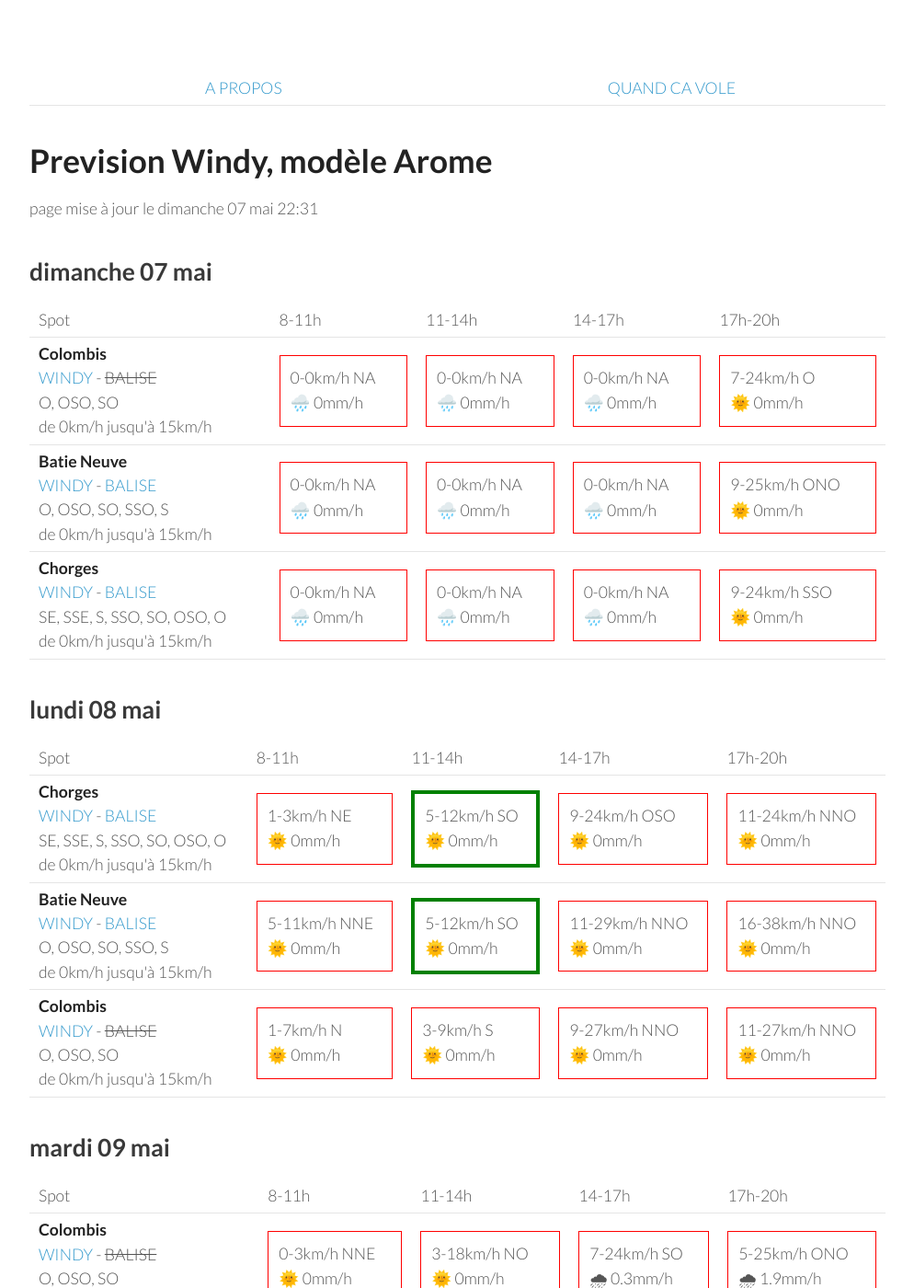
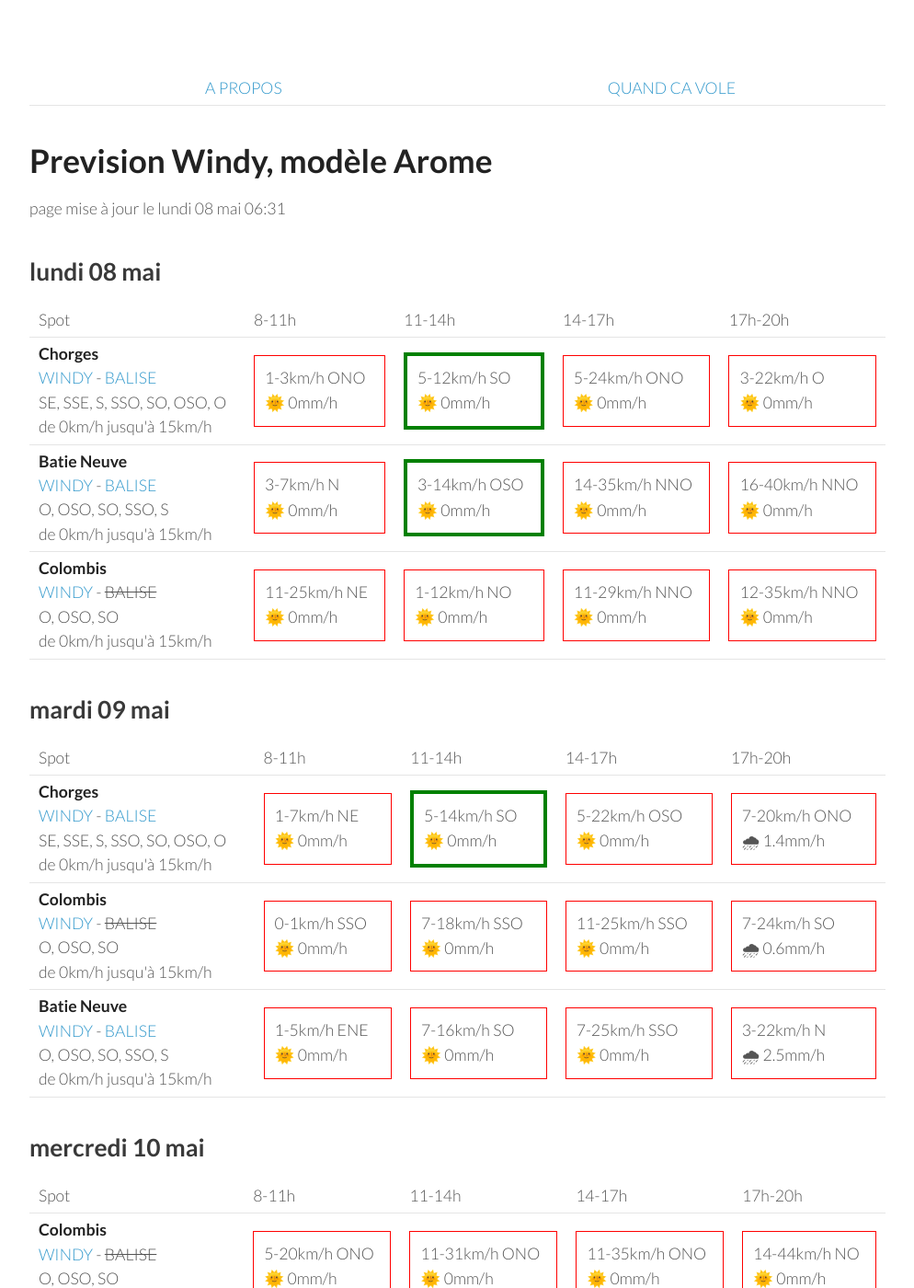
Before and after one commit to parapente-dans-le-nord/parapente-dans-le-nord.github.io, a Jekyll site: the page built from serre_poncon.markdown, in a window 1280 px wide and 1400 px high. Shown: the whole window at 92% size, without its empty margins (26-1020 px from the left). Built offline with Jekyll 4.4.1, drawn with Linux system fonts in a browser that asks for light colours; some of the changed text lies outside the part shown.

Commit message:
update index.markdown

```diff
--- a/serre_poncon.markdown
+++ b/serre_poncon.markdown
@@ -7,51 +7,8 @@ title:  "Tous les spots"
 {: .links}
 
 # Prevision Windy, modèle Arome
-page mise à jour le dimanche 07 mai 22:31
+page mise à jour le lundi 08 mai 06:31
 
-## dimanche 07 mai
-
-{::nomarkdown}
-<table>
-  <tbody>
-    <tr>
-      <td>Spot</td>
-      <td>8-11h</td>
-      <td>11-14h</td>
-      <td>14-17h</td>
-      <td>17h-20h</td>
-    </tr>
-<tr>
-        <td><strong>Colombis</strong><br><a href="https://windy.com/44.494/6.216?44.559,6.262,10">WINDY</a> - <span class="no-balise"> BALISE </span><br> <span class="vent-favorable">O, OSO, SO</span><br><span class="force-vent">de 0km/h jusqu'à 15km/h</span> </td>
-
-            <td><div class="not-flyable"><p>0-0km/h NA</p><p>🌧️ 0mm/h</p></div></td>
-            <td><div class="not-flyable"><p>0-0km/h NA</p><p>🌧️ 0mm/h</p></div></td>
-            <td><div class="not-flyable"><p>0-0km/h NA</p><p>🌧️ 0mm/h</p></div></td>
-            <td><div class="not-flyable"><p>7-24km/h O</p><p>🌞 0mm/h</p></div></td>
-
-    </tr>
-<tr>
-        <td><strong>Batie Neuve</strong><br><a href="https://windy.com/44.584/6.236?44.559,6.262,10,m:eTtagly">WINDY</a> - <span class=""><a href="https://www.openwindmap.org/PP554">BALISE</a> </span><br> <span class="vent-favorable">O, OSO, SO, SSO, S</span><br><span class="force-vent">de 0km/h jusqu'à 15km/h</span> </td>
-
-            <td><div class="not-flyable"><p>0-0km/h NA</p><p>🌧️ 0mm/h</p></div></td>
-            <td><div class="not-flyable"><p>0-0km/h NA</p><p>🌧️ 0mm/h</p></div></td>
-            <td><div class="not-flyable"><p>0-0km/h NA</p><p>🌧️ 0mm/h</p></div></td>
-            <td><div class="not-flyable"><p>9-25km/h ONO</p><p>🌞 0mm/h</p></div></td>
-
-    </tr>
-<tr>
-        <td><strong>Chorges</strong><br><a href="https://windy.com/44.578/6.280?44.559,6.262,10">WINDY</a> - <span class=""><a href="https://www.openwindmap.org/PP554">BALISE</a> </span><br> <span class="vent-favorable">SE, SSE, S, SSO, SO, OSO, O</span><br><span class="force-vent">de 0km/h jusqu'à 15km/h</span> </td>
-
-            <td><div class="not-flyable"><p>0-0km/h NA</p><p>🌧️ 0mm/h</p></div></td>
-            <td><div class="not-flyable"><p>0-0km/h NA</p><p>🌧️ 0mm/h</p></div></td>
-            <td><div class="not-flyable"><p>0-0km/h NA</p><p>🌧️ 0mm/h</p></div></td>
-            <td><div class="not-flyable"><p>9-24km/h SSO</p><p>🌞 0mm/h</p></div></td>
-
-    </tr>
-
-</tbody>
-</table>
-{:/}
 ## lundi 08 mai
 
 {::nomarkdown}
@@ -67,30 +24,30 @@ page mise à jour le dimanche 07 mai 22:31
 <tr>
         <td><strong>Chorges</strong><br><a href="https://windy.com/44.578/6.280?44.559,6.262,10">WINDY</a> - <span class=""><a href="https://www.openwindmap.org/PP554">BALISE</a> </span><br> <span class="vent-favorable">SE, SSE, S, SSO, SO, OSO, O</span><br><span class="force-vent">de 0km/h jusqu'à 15km/h</span> </td>
 
-            <td><div class="not-flyable"><p>1-3km/h NE</p><p>🌞 0mm/h</p></div></td>
+            <td><div class="not-flyable"><p>1-3km/h ONO</p><p>🌞 0mm/h</p></div></td>
             <td><div class="flyable"><p>5-12km/h SO</p><p>🌞 0mm/h</p></div></td>
-            <td><div class="not-flyable"><p>9-24km/h OSO</p><p>🌞 0mm/h</p></div></td>
-            <td><div class="not-flyable"><p>11-24km/h NNO</p><p>🌞 0mm/h</p></div></td>
+            <td><div class="not-flyable"><p>5-24km/h ONO</p><p>🌞 0mm/h</p></div></td>
+            <td><div class="not-flyable"><p>3-22km/h O</p><p>🌞 0mm/h</p></div></td>
 
 
     </tr>
 <tr>
         <td><strong>Batie Neuve</strong><br><a href="https://windy.com/44.584/6.236?44.559,6.262,10,m:eTtagly">WINDY</a> - <span class=""><a href="https://www.openwindmap.org/PP554">BALISE</a> </span><br> <span class="vent-favorable">O, OSO, SO, SSO, S</span><br><span class="force-vent">de 0km/h jusqu'à 15km/h</span> </td>
 
-            <td><div class="not-flyable"><p>5-11km/h NNE</p><p>🌞 0mm/h</p></div></td>
-            <td><div class="flyable"><p>5-12km/h SO</p><p>🌞 0mm/h</p></div></td>
-            <td><div class="not-flyable"><p>11-29km/h NNO</p><p>🌞 0mm/h</p></div></td>
-            <td><div class="not-flyable"><p>16-38km/h NNO</p><p>🌞 0mm/h</p></div></td>
+            <td><div class="not-flyable"><p>3-7km/h N</p><p>🌞 0mm/h</p></div></td>
+            <td><div class="flyable"><p>3-14km/h OSO</p><p>🌞 0mm/h</p></div></td>
+            <td><div class="not-flyable"><p>14-35km/h NNO</p><p>🌞 0mm/h</p></div></td>
+            <td><div class="not-flyable"><p>16-40km/h NNO</p><p>🌞 0mm/h</p></div></td>
 
 
     </tr>
 <tr>
         <td><strong>Colombis</strong><br><a href="https://windy.com/44.494/6.216?44.559,6.262,10">WINDY</a> - <span class="no-balise"> BALISE </span><br> <span class="vent-favorable">O, OSO, SO</span><br><span class="force-vent">de 0km/h jusqu'à 15km/h</span> </td>
 
-            <td><div class="not-flyable"><p>1-7km/h N</p><p>🌞 0mm/h</p></div></td>
-            <td><div class="not-flyable"><p>3-9km/h S</p><p>🌞 0mm/h</p></div></td>
-            <td><div class="not-flyable"><p>9-27km/h NNO</p><p>🌞 0mm/h</p></div></td>
-            <td><div class="not-flyable"><p>11-27km/h NNO</p><p>🌞 0mm/h</p></div></td>
+            <td><div class="not-flyable"><p>11-25km/h NE</p><p>🌞 0mm/h</p></div></td>
+            <td><div class="not-flyable"><p>1-12km/h NO</p><p>🌞 0mm/h</p></div></td>
+            <td><div class="not-flyable"><p>11-29km/h NNO</p><p>🌞 0mm/h</p></div></td>
+            <td><div class="not-flyable"><p>12-35km/h NNO</p><p>🌞 0mm/h</p></div></td>
 
 
     </tr>
@@ -111,32 +68,32 @@ page mise à jour le dimanche 07 mai 22:31
       <td>17h-20h</td>
     </tr>
 <tr>
+        <td><strong>Chorges</strong><br><a href="https://windy.com/44.578/6.280?44.559,6.262,10">WINDY</a> - <span class=""><a href="https://www.openwindmap.org/PP554">BALISE</a> </span><br> <span class="vent-favorable">SE, SSE, S, SSO, SO, OSO, O</span><br><span class="force-vent">de 0km/h jusqu'à 15km/h</span> </td>
+
+            <td><div class="not-flyable"><p>1-7km/h NE</p><p>🌞 0mm/h</p></div></td>
+            <td><div class="flyable"><p>5-14km/h SO</p><p>🌞 0mm/h</p></div></td>
+            <td><div class="not-flyable"><p>5-22km/h OSO</p><p>🌞 0mm/h</p></div></td>
+            <td><div class="not-flyable"><p>7-20km/h ONO</p><p>🌧 1.4mm/h</p></div></td>
+
+
+    </tr>
+<tr>
         <td><strong>Colombis</strong><br><a href="https://windy.com/44.494/6.216?44.559,6.262,10">WINDY</a> - <span class="no-balise"> BALISE </span><br> <span class="vent-favorable">O, OSO, SO</span><br><span class="force-vent">de 0km/h jusqu'à 15km/h</span> </td>
 
-            <td><div class="not-flyable"><p>0-3km/h NNE</p><p>🌞 0mm/h</p></div></td>
-            <td><div class="not-flyable"><p>3-18km/h NO</p><p>🌞 0mm/h</p></div></td>
-            <td><div class="not-flyable"><p>7-24km/h SO</p><p>🌧 0.3mm/h</p></div></td>
-            <td><div class="not-flyable"><p>5-25km/h ONO</p><p>🌧 1.9mm/h</p></div></td>
+            <td><div class="not-flyable"><p>0-1km/h SSO</p><p>🌞 0mm/h</p></div></td>
+            <td><div class="not-flyable"><p>7-18km/h SSO</p><p>🌞 0mm/h</p></div></td>
+            <td><div class="not-flyable"><p>11-25km/h SSO</p><p>🌞 0mm/h</p></div></td>
+            <td><div class="not-flyable"><p>7-24km/h SO</p><p>🌧 0.6mm/h</p></div></td>
 
 
     </tr>
 <tr>
         <td><strong>Batie Neuve</strong><br><a href="https://windy.com/44.584/6.236?44.559,6.262,10,m:eTtagly">WINDY</a> - <span class=""><a href="https://www.openwindmap.org/PP554">BALISE</a> </span><br> <span class="vent-favorable">O, OSO, SO, SSO, S</span><br><span class="force-vent">de 0km/h jusqu'à 15km/h</span> </td>
 
-            <td><div class="not-flyable"><p>1-5km/h NNE</p><p>🌞 0mm/h</p></div></td>
-            <td><div class="not-flyable"><p>1-18km/h S</p><p>🌞 0mm/h</p></div></td>
-            <td><div class="not-flyable"><p>7-31km/h SO</p><p>🌧 0.2mm/h</p></div></td>
-            <td><div class="not-flyable"><p>5-35km/h OSO</p><p>🌧 2.6mm/h</p></div></td>
-
-
-    </tr>
-<tr>
-        <td><strong>Chorges</strong><br><a href="https://windy.com/44.578/6.280?44.559,6.262,10">WINDY</a> - <span class=""><a href="https://www.openwindmap.org/PP554">BALISE</a> </span><br> <span class="vent-favorable">SE, SSE, S, SSO, SO, OSO, O</span><br><span class="force-vent">de 0km/h jusqu'à 15km/h</span> </td>
-
-            <td><div class="not-flyable"><p>1-7km/h NNE</p><p>🌞 0mm/h</p></div></td>
-            <td><div class="not-flyable"><p>1-18km/h SSO</p><p>🌞 0mm/h</p></div></td>
-            <td><div class="not-flyable"><p>7-31km/h SO</p><p>🌧 0.2mm/h</p></div></td>
-            <td><div class="not-flyable"><p>5-35km/h OSO</p><p>🌧 2.4mm/h</p></div></td>
+            <td><div class="not-flyable"><p>1-5km/h ENE</p><p>🌞 0mm/h</p></div></td>
+            <td><div class="not-flyable"><p>7-16km/h SO</p><p>🌞 0mm/h</p></div></td>
+            <td><div class="not-flyable"><p>7-25km/h SSO</p><p>🌞 0mm/h</p></div></td>
+            <td><div class="not-flyable"><p>3-22km/h N</p><p>🌧 2.5mm/h</p></div></td>
 
 
     </tr>
@@ -159,30 +116,30 @@ page mise à jour le dimanche 07 mai 22:31
 <tr>
         <td><strong>Colombis</strong><br><a href="https://windy.com/44.494/6.216?44.559,6.262,10">WINDY</a> - <span class="no-balise"> BALISE </span><br> <span class="vent-favorable">O, OSO, SO</span><br><span class="force-vent">de 0km/h jusqu'à 15km/h</span> </td>
 
-            <td><div class="not-flyable"><p>1-20km/h ONO</p><p>🌞 0mm/h</p></div></td>
-            <td><div class="not-flyable"><p>9-27km/h NO</p><p>🌞 0mm/h</p></div></td>
-            <td><div class="not-flyable"><p>12-40km/h ONO</p><p>🌞 0mm/h</p></div></td>
-            <td><div class="not-flyable"><p>12-44km/h NO</p><p>🌞 0mm/h</p></div></td>
+            <td><div class="not-flyable"><p>5-20km/h ONO</p><p>🌞 0mm/h</p></div></td>
+            <td><div class="not-flyable"><p>11-31km/h ONO</p><p>🌞 0mm/h</p></div></td>
+            <td><div class="not-flyable"><p>11-35km/h ONO</p><p>🌞 0mm/h</p></div></td>
+            <td><div class="not-flyable"><p>14-44km/h NO</p><p>🌞 0mm/h</p></div></td>
 
 
     </tr>
 <tr>
         <td><strong>Batie Neuve</strong><br><a href="https://windy.com/44.584/6.236?44.559,6.262,10,m:eTtagly">WINDY</a> - <span class=""><a href="https://www.openwindmap.org/PP554">BALISE</a> </span><br> <span class="vent-favorable">O, OSO, SO, SSO, S</span><br><span class="force-vent">de 0km/h jusqu'à 15km/h</span> </td>
 
-            <td><div class="not-flyable"><p>3-25km/h N</p><p>🌞 0mm/h</p></div></td>
-            <td><div class="not-flyable"><p>7-25km/h NO</p><p>🌞 0mm/h</p></div></td>
-            <td><div class="not-flyable"><p>11-35km/h ONO</p><p>🌞 0mm/h</p></div></td>
-            <td><div class="not-flyable"><p>11-42km/h NO</p><p>🌞 0mm/h</p></div></td>
+            <td><div class="not-flyable"><p>5-25km/h NNO</p><p>🌞 0mm/h</p></div></td>
+            <td><div class="not-flyable"><p>7-31km/h ONO</p><p>🌞 0mm/h</p></div></td>
+            <td><div class="not-flyable"><p>9-33km/h ONO</p><p>🌞 0mm/h</p></div></td>
+            <td><div class="not-flyable"><p>12-42km/h NO</p><p>🌞 0mm/h</p></div></td>
 
 
     </tr>
 <tr>
         <td><strong>Chorges</strong><br><a href="https://windy.com/44.578/6.280?44.559,6.262,10">WINDY</a> - <span class=""><a href="https://www.openwindmap.org/PP554">BALISE</a> </span><br> <span class="vent-favorable">SE, SSE, S, SSO, SO, OSO, O</span><br><span class="force-vent">de 0km/h jusqu'à 15km/h</span> </td>
 
-            <td><div class="not-flyable"><p>3-24km/h N</p><p>🌞 0mm/h</p></div></td>
-            <td><div class="not-flyable"><p>5-24km/h NO</p><p>🌞 0mm/h</p></div></td>
-            <td><div class="not-flyable"><p>9-31km/h ONO</p><p>🌞 0mm/h</p></div></td>
-            <td><div class="not-flyable"><p>9-37km/h ONO</p><p>🌞 0mm/h</p></div></td>
+            <td><div class="not-flyable"><p>3-22km/h NNO</p><p>🌞 0mm/h</p></div></td>
+            <td><div class="not-flyable"><p>5-25km/h ONO</p><p>🌞 0mm/h</p></div></td>
+            <td><div class="not-flyable"><p>7-29km/h ONO</p><p>🌧 0.3mm/h</p></div></td>
+            <td><div class="not-flyable"><p>11-37km/h NO</p><p>🌞 0mm/h</p></div></td>
 
 
     </tr>
@@ -203,29 +160,29 @@ page mise à jour le dimanche 07 mai 22:31
       <td>17h-20h</td>
     </tr>
 <tr>
+        <td><strong>Colombis</strong><br><a href="https://windy.com/44.494/6.216?44.559,6.262,10">WINDY</a> - <span class="no-balise"> BALISE </span><br> <span class="vent-favorable">O, OSO, SO</span><br><span class="force-vent">de 0km/h jusqu'à 15km/h</span> </td>
+
+            <td><div class="not-flyable"><p>1-12km/h N</p><p>🌞 0mm/h</p></div></td>
+            <td><div class="not-flyable"><p>5-20km/h ONO</p><p>🌞 0mm/h</p></div></td>
+            <td><div class="not-flyable"><p>5-24km/h ONO</p><p>🌞 0mm/h</p></div></td>
+            <td><div class="not-flyable"><p>7-33km/h ONO</p><p>🌧 0.5mm/h</p></div></td>
+
+
+    </tr>
+<tr>
         <td><strong>Batie Neuve</strong><br><a href="https://windy.com/44.584/6.236?44.559,6.262,10,m:eTtagly">WINDY</a> - <span class=""><a href="https://www.openwindmap.org/PP554">BALISE</a> </span><br> <span class="vent-favorable">O, OSO, SO, SSO, S</span><br><span class="force-vent">de 0km/h jusqu'à 15km/h</span> </td>
 
-            <td><div class="not-flyable"><p>3-16km/h NNO</p><p>🌞 0mm/h</p></div></td>
-            <td><div class="not-flyable"><p>5-25km/h O</p><p>🌞 0mm/h</p></div></td>
+            <td><div class="not-flyable"><p>3-18km/h NNE</p><p>🌞 0mm/h</p></div></td>
+            <td><div class="not-flyable"><p>5-25km/h OSO</p><p>🌞 0mm/h</p></div></td>
             <td><div class="not-flyable"><p>5-29km/h O</p><p>🌞 0mm/h</p></div></td>
             <td><div class="not-flyable"><p>9-33km/h NO</p><p>🌧 0.9mm/h</p></div></td>
 
 
     </tr>
 <tr>
-        <td><strong>Colombis</strong><br><a href="https://windy.com/44.494/6.216?44.559,6.262,10">WINDY</a> - <span class="no-balise"> BALISE </span><br> <span class="vent-favorable">O, OSO, SO</span><br><span class="force-vent">de 0km/h jusqu'à 15km/h</span> </td>
-
-            <td><div class="not-flyable"><p>1-12km/h NNO</p><p>🌞 0mm/h</p></div></td>
-            <td><div class="not-flyable"><p>5-22km/h ONO</p><p>🌞 0mm/h</p></div></td>
-            <td><div class="not-flyable"><p>5-24km/h ONO</p><p>🌞 0mm/h</p></div></td>
-            <td><div class="not-flyable"><p>7-33km/h ONO</p><p>🌧 0.5mm/h</p></div></td>
-
-
-    </tr>
-<tr>
         <td><strong>Chorges</strong><br><a href="https://windy.com/44.578/6.280?44.559,6.262,10">WINDY</a> - <span class=""><a href="https://www.openwindmap.org/PP554">BALISE</a> </span><br> <span class="vent-favorable">SE, SSE, S, SSO, SO, OSO, O</span><br><span class="force-vent">de 0km/h jusqu'à 15km/h</span> </td>
 
-            <td><div class="not-flyable"><p>1-16km/h NNE</p><p>🌞 0mm/h</p></div></td>
+            <td><div class="not-flyable"><p>3-18km/h NE</p><p>🌞 0mm/h</p></div></td>
             <td><div class="not-flyable"><p>5-25km/h OSO</p><p>🌞 0mm/h</p></div></td>
             <td><div class="not-flyable"><p>5-29km/h O</p><p>🌞 0mm/h</p></div></td>
             <td><div class="not-flyable"><p>7-31km/h NO</p><p>🌧 0.8mm/h</p></div></td>
```
